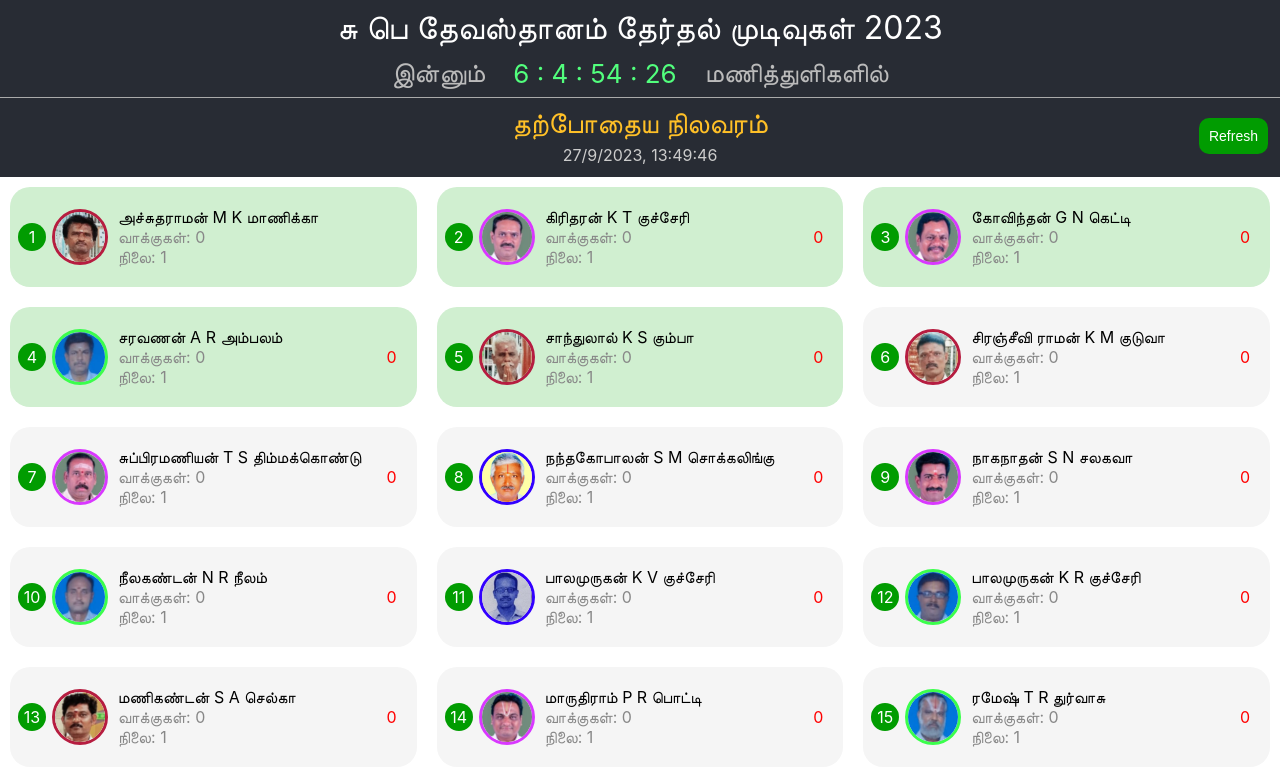
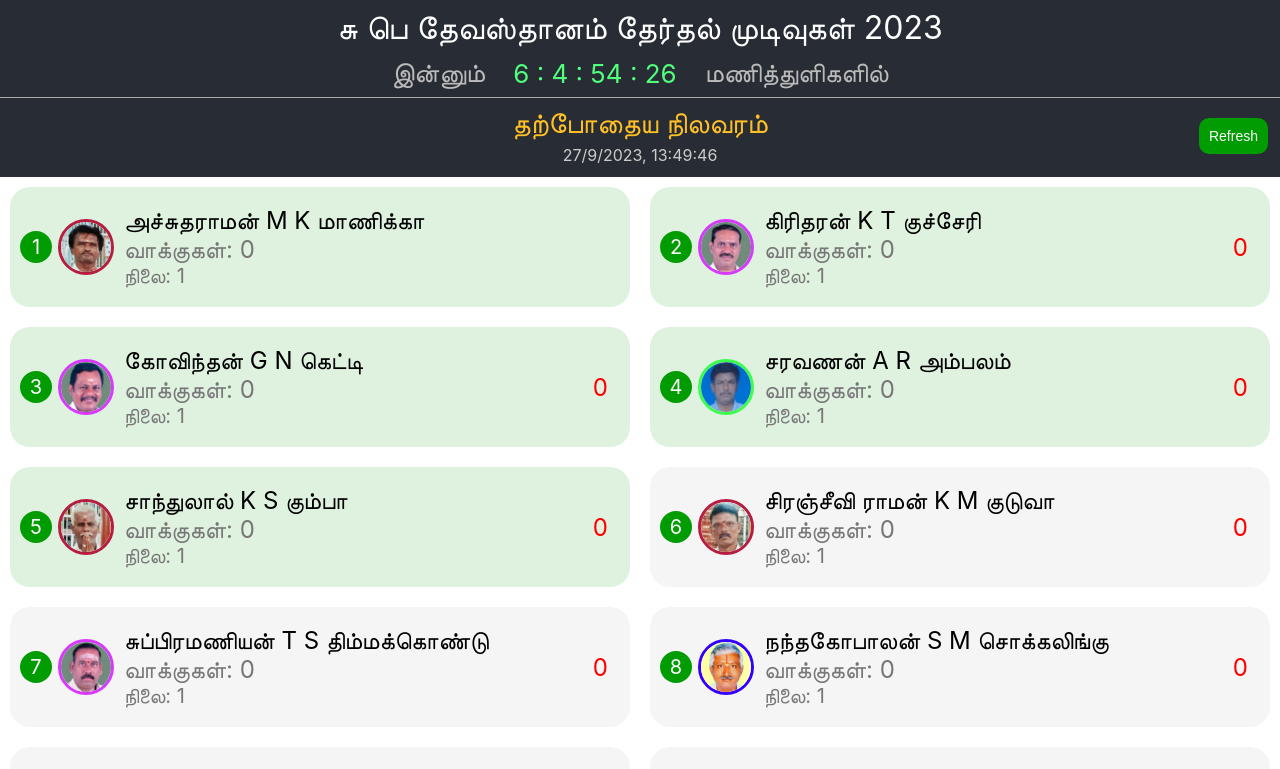
Before and after one commit to antandbuffalo/spd-election, a React (Create React App) app: page / in a window 1280 px wide. Shown: the top 769 px of the page. Built offline with nearby package versions, Linux system fonts and the light colour scheme.

Commit message:
added flag and increased font size

```diff
--- a/src/App.js
+++ b/src/App.js
@@ -31,8 +31,11 @@ function App() {
     }, 1000);
 
     const colorInterval = setInterval(() => {
-      const hue = Math.floor(Math.random() * 255);
-    }, 10000);
+      const red = Math.floor(Math.random() * 255);
+      const green = Math.floor(Math.random() * 255);
+      const blue = Math.floor(Math.random() * 255);
+      // setNameColor({color: `rgb(${red}, ${green}, ${blue})`});
+    }, 1000);
 
     return () => {
       clearInterval(interval);
--- a/src/App.scss
+++ b/src/App.scss
@@ -40,9 +40,10 @@ html {
   display: flex;
   align-items: center;
   justify-content: center;
-  font-size: 18px;
+  font-size: 20px;
   color: #aaa;
   padding: 0px 4px 8px 4px;
+  // transition: color 1s;
 }
 
 @media (min-width: 900px) {
--- a/src/Home/index.js
+++ b/src/Home/index.js
@@ -3,6 +3,7 @@ import { getMemberStatus } from "../service/api";
 import "./index.scss";
 import Spinner from "../Spinner";
 import { API_STATUS } from "../utility/constants";
+import { isCountingStarted } from "../utility/config";
 const Home = () => {
   const [membersByRank, setMembersByRank] = useState([]);
   const [updatedAt, setUpdatedAt] = useState("");
@@ -47,6 +48,12 @@ const Home = () => {
     const prevMember = membersByRank[index - 1];
     return member.votes - prevMember.votes;
   };
+
+  const getFlashBgClass = (index) => {
+    if (isCountingStarted) {
+      return `a${index}`;
+    }
+  };
   return (
     <div className="home">
       <div className="home-header-container">
@@ -85,7 +92,10 @@ const Home = () => {
       <div className="members-container">
         {membersByRank.map((member, index) => {
           return (
-            <div className={`members a${index}`} key={member.name}>
+            <div
+              className={`members ${getFlashBgClass(index)}`}
+              key={member.name}
+            >
               <div className="left-side">
                 <div className="part1">
                   <div className="number">{member.no}</div>
@@ -95,13 +105,17 @@ const Home = () => {
                 </div>
                 <div className="part2">
                   <div className="name">{member.name}</div>
-                  <div className="votes">
-                    <div>வாக்குகள்: {member.votes}</div>
-                    <div>நிலை: {member.rank}</div>
-                  </div>
+                  {isCountingStarted && (
+                    <div className="votes">
+                      <div>வாக்குகள்: {member.votes}</div>
+                      <div className="rank">நிலை: {member.rank}</div>
+                    </div>
+                  )}
                 </div>
               </div>
-              <div className="part3">{getVoteDifference(member, index)}</div>
+              {isCountingStarted && (
+                <div className="part3">{getVoteDifference(member, index)}</div>
+              )}
             </div>
           );
         })}
--- a/src/Home/index.scss
+++ b/src/Home/index.scss
@@ -58,6 +58,8 @@
 
   .members-container {
     > .members {
+      font-size: 20px;
+      padding: 10px;
       display: flex;
       justify-content: space-between;
       min-height: 100px;
@@ -93,16 +95,19 @@
         .part1 {
           display: flex;
           align-items: center;
-          margin-left: 8px;
           > .number {
+            font-size: 20px;
             text-align: center;
             background: #019c01;
             color: white;
-            border-radius: 20px;
-            width: 20px;
+            border-radius: 50%;
             margin-right: 2px;
-            height: 20px;
+            width: 1.1em;
+            height: 1.1em;
             padding: 4px;
+            display: flex;
+            justify-content: center;
+            align-items: center;
           }
           > .image {
             margin-left: 4px;
@@ -131,9 +136,10 @@
         .part2 {
           margin-left: 10px;
           > .votes {
-            color: #888;
-            // display: flex;
-            // gap: 20px;
+            color: #777;
+            .rank {
+              font-size: 20px;
+            }
           }
           .team {
             width: 10px;
@@ -145,7 +151,7 @@
       }
       .part3 {
         text-align: center;
-        margin-right: 20px;
+        margin-right: 12px;
         color: red;
       }
     }
@@ -169,11 +175,21 @@
 
     .members-container {
       display: grid;
-      grid-template-columns: repeat(auto-fit, minmax(400px, 1fr));
+      grid-template-columns: repeat(auto-fit, minmax(450px, 1fr));
       > .members {
         background-color: #f5f5f5;
         margin: 10px;
         border-radius: 20px;
+        font-size: 24px;
+        padding: 10px;
+
+        .left-side {
+          .part1 {
+            > .number {
+              padding: 5px;
+            }
+          }
+        }
       }
     }
   }
--- a/src/utility/config.js
+++ b/src/utility/config.js
@@ -1 +1,2 @@
 export const startTime = new Date("2023-10-01 22:00:00").getTime();
+export const isCountingStarted = true;
```
